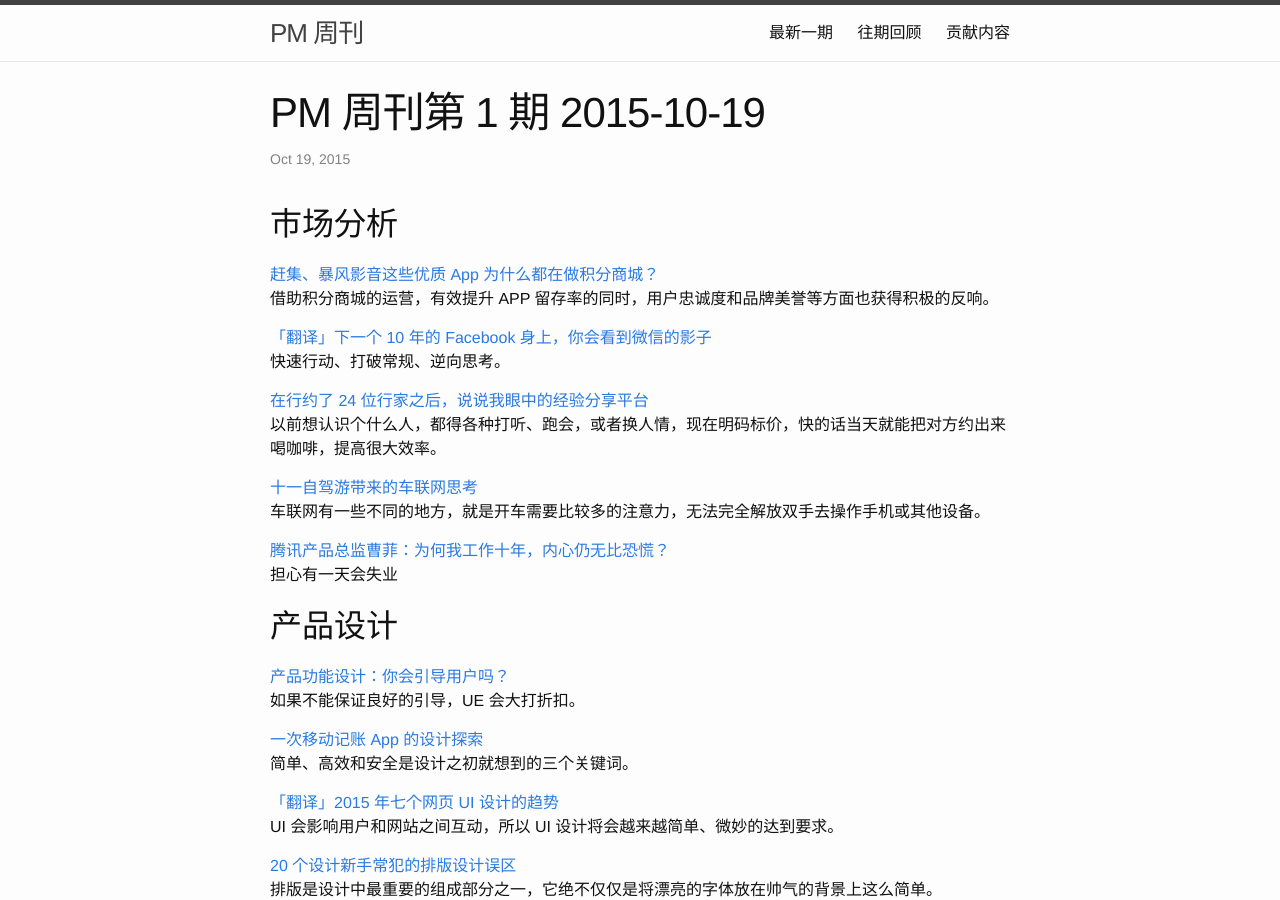
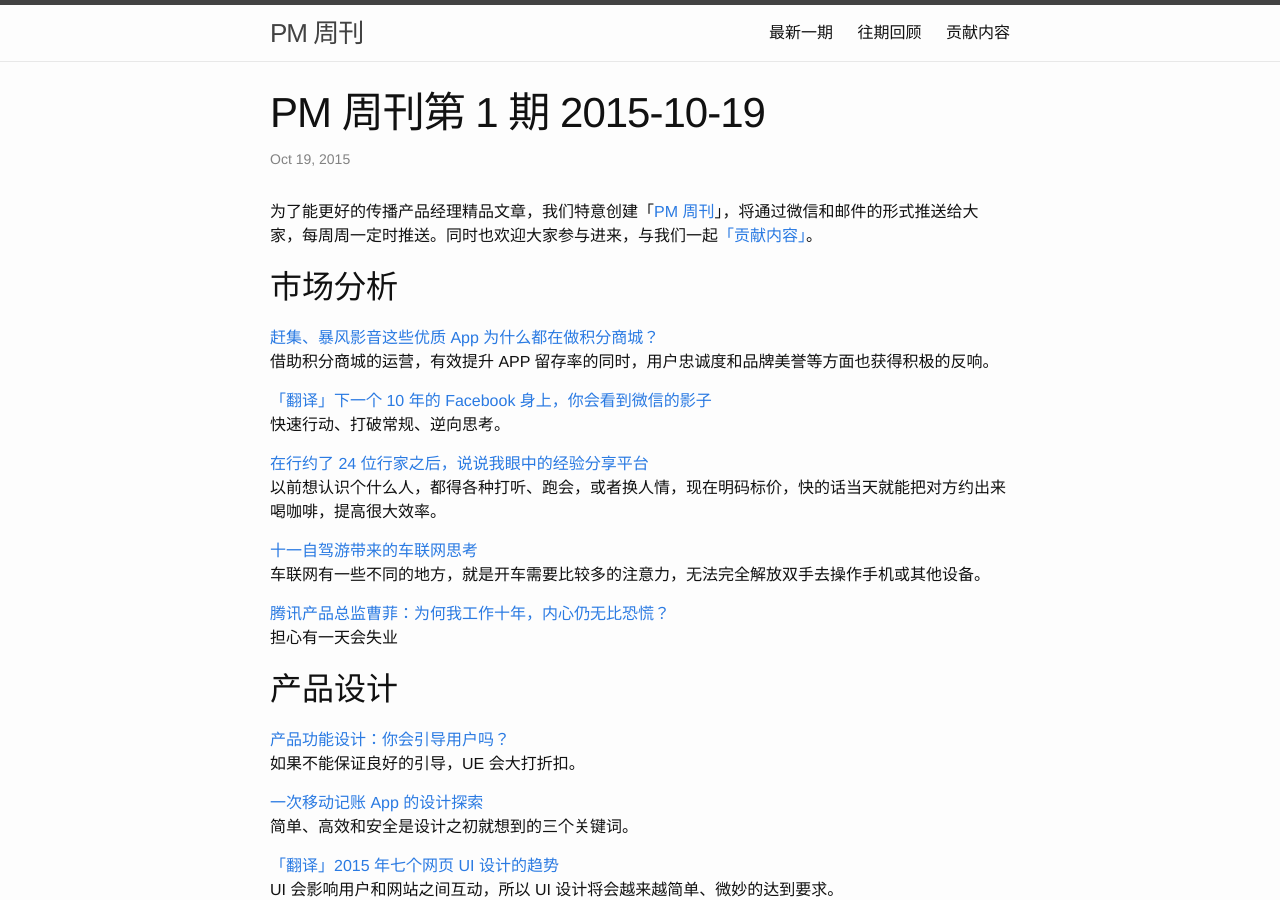
Before and after one commit to vincent4j/pmweekly.com, a Jekyll site: the page built from _posts/2015-10-19-1.md, in a window 1280 px wide and 900 px high. Built offline with Jekyll 4.4.1, drawn with Linux system fonts in a browser that asks for light colours; comment, search, counter and statistics services are not loaded.

Commit message:
modify 1

```diff
--- a/_posts/2015-10-19-1.md
+++ b/_posts/2015-10-19-1.md
@@ -3,6 +3,8 @@ layout: post
 title:  "PM 周刊第 1 期 2015-10-19"
 date:   2015-10-19
 ---
+
+为了能更好的传播产品经理精品文章，我们特意创建「[PM 周刊](http://pmweekly.com/)」，将通过微信和邮件的形式推送给大家，每周周一定时推送。同时也欢迎大家参与进来，与我们一起[「贡献内容」](https://github.com/vincent4j/pmweekly.com/issues/new)。
 
 ## 市场分析
 
```
